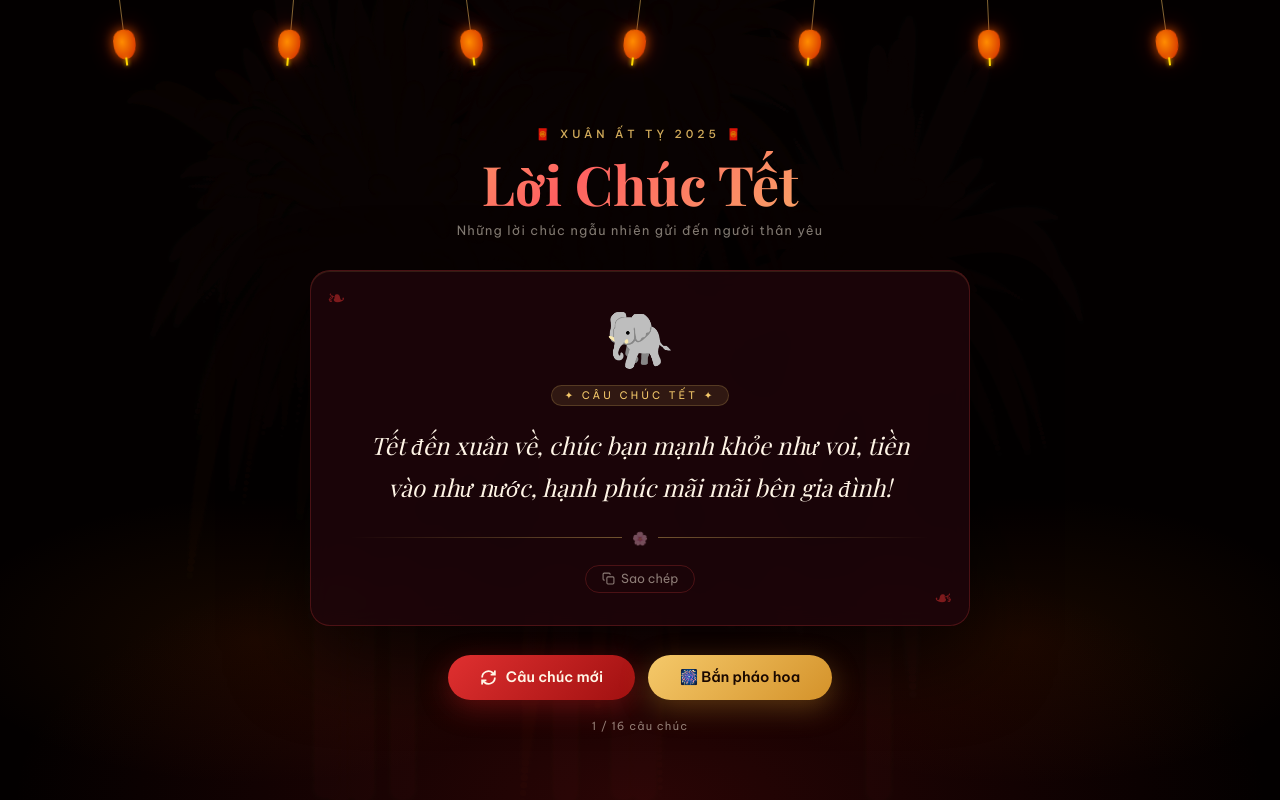
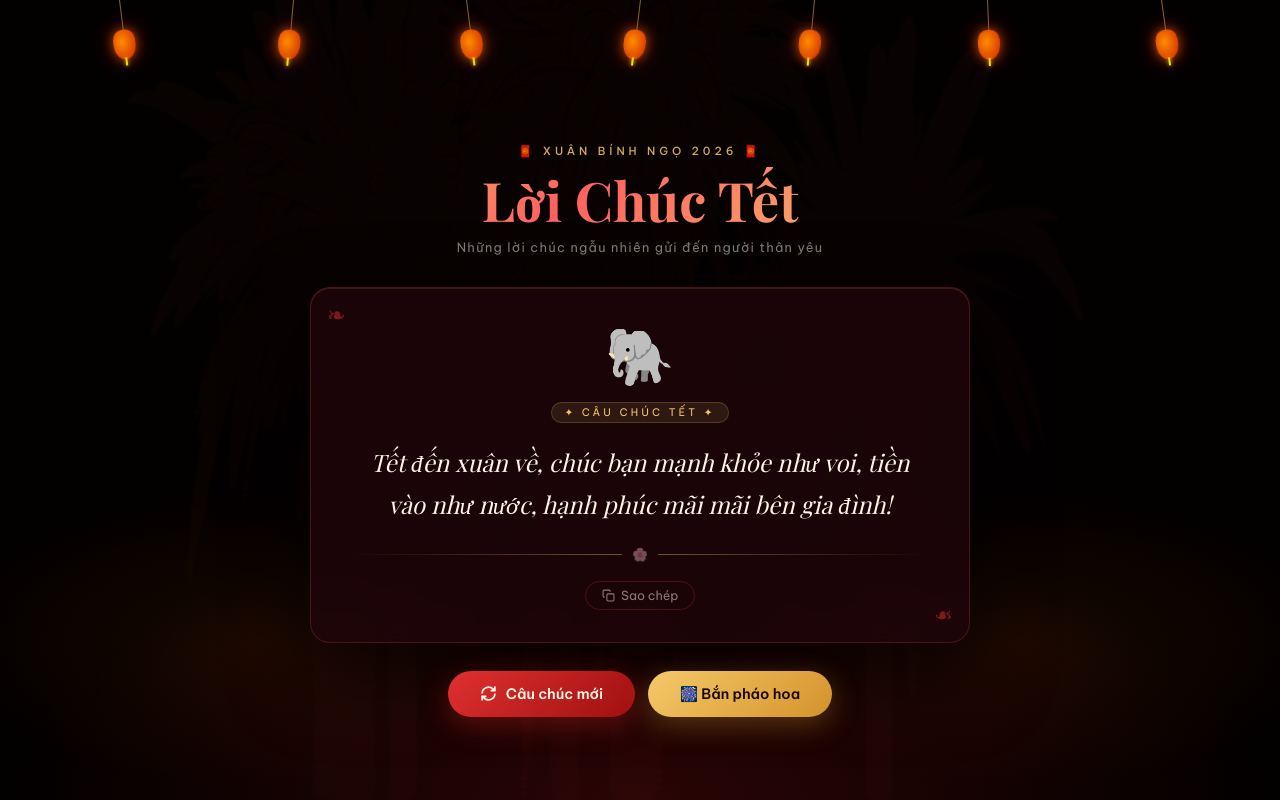
Before and after one commit to ntlam25/new-year, a plain HTML site: page index.html in a window 1280 px wide. Both pictures are taken after a click on the button "Câu chúc mới". Drawn offline with nearby package versions, Linux system fonts and the light colour scheme; a web font is replaced by a local one.

Commit message:
rename title

```diff
--- a/index.html
+++ b/index.html
@@ -318,7 +318,7 @@
 
 <div class="wrapper">
   <div class="header">
-    <p class="header-label">🧧 Xuân Ất Tỵ 2025 🧧</p>
+    <p class="header-label">🧧 Xuân Bính Ngọ 2026 🧧</p>
     <h1>Lời Chúc Tết</h1>
     <p class="header-sub">Những lời chúc ngẫu nhiên gửi đến người thân yêu</p>
   </div>
@@ -345,8 +345,6 @@
       🎆 Bắn pháo hoa
     </button>
   </div>
-
-  <p class="counter" id="counter">0 / 0 câu chúc</p>
 </div>
 
 <script>
@@ -372,16 +370,13 @@ const quotes = [
 
 let shownIndexes = [];
 let currentQuote = null;
-
-function updateCounter() {
-  document.getElementById('counter').textContent = `${shownIndexes.length} / ${quotes.length} câu chúc`;
-}
+let lastIdx = -1;
 
 function newQuote() {
-  if (shownIndexes.length >= quotes.length) shownIndexes = [];
-  const remaining = quotes.map((_, i) => i).filter(i => !shownIndexes.includes(i));
-  const idx = remaining[Math.floor(Math.random() * remaining.length)];
-  shownIndexes.push(idx);
+  // Pure random, tránh trùng câu liền trước
+  let idx;
+  do { idx = Math.floor(Math.random() * quotes.length); } while (idx === lastIdx && quotes.length > 1);
+  lastIdx = idx;
   currentQuote = quotes[idx];
 
   const el = document.getElementById('quote-text');
@@ -400,7 +395,6 @@ function newQuote() {
   }, 300);
 
   launchBurst(true);
-  updateCounter();
 }
 
 function copyQuote() {
```
